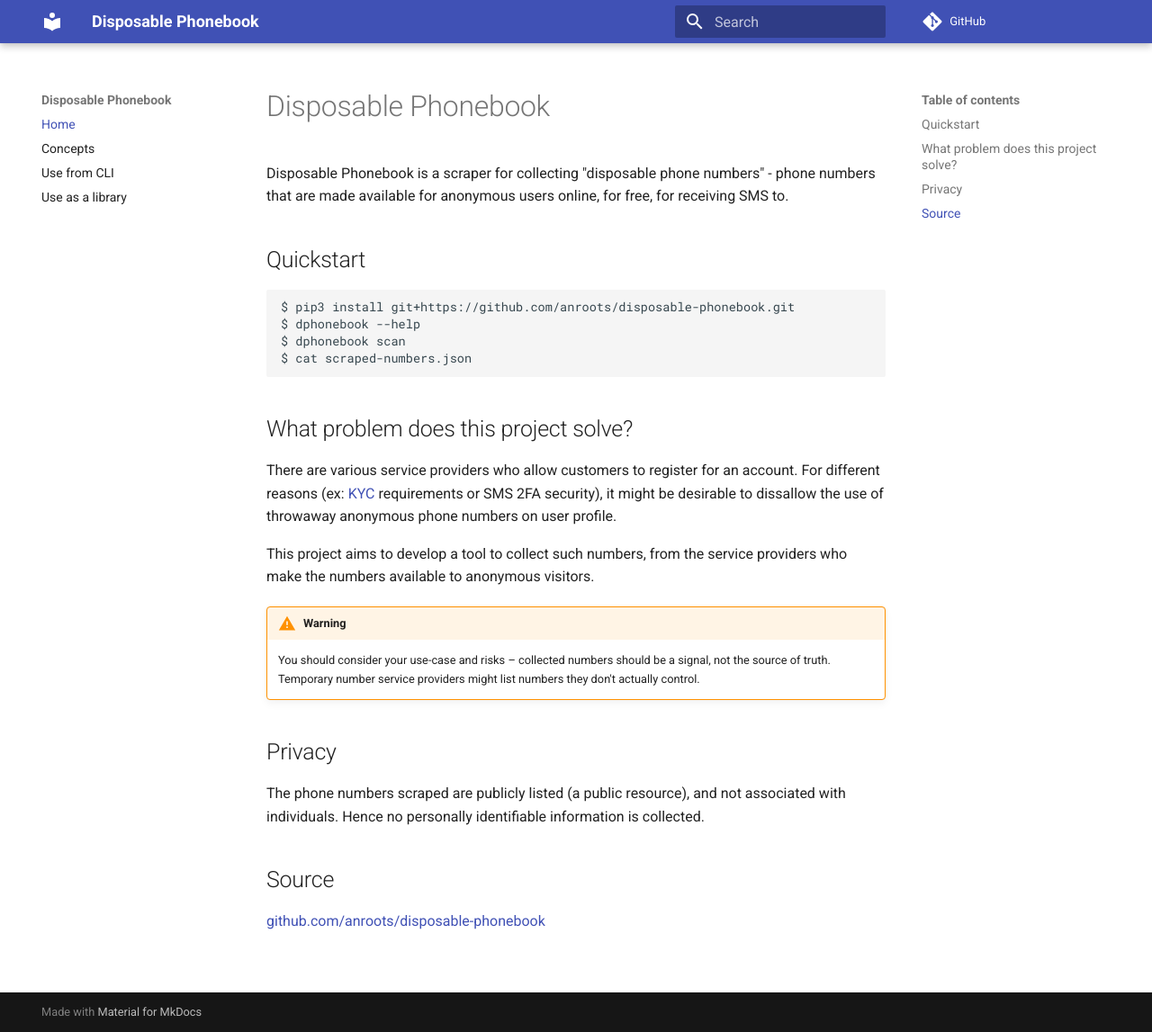
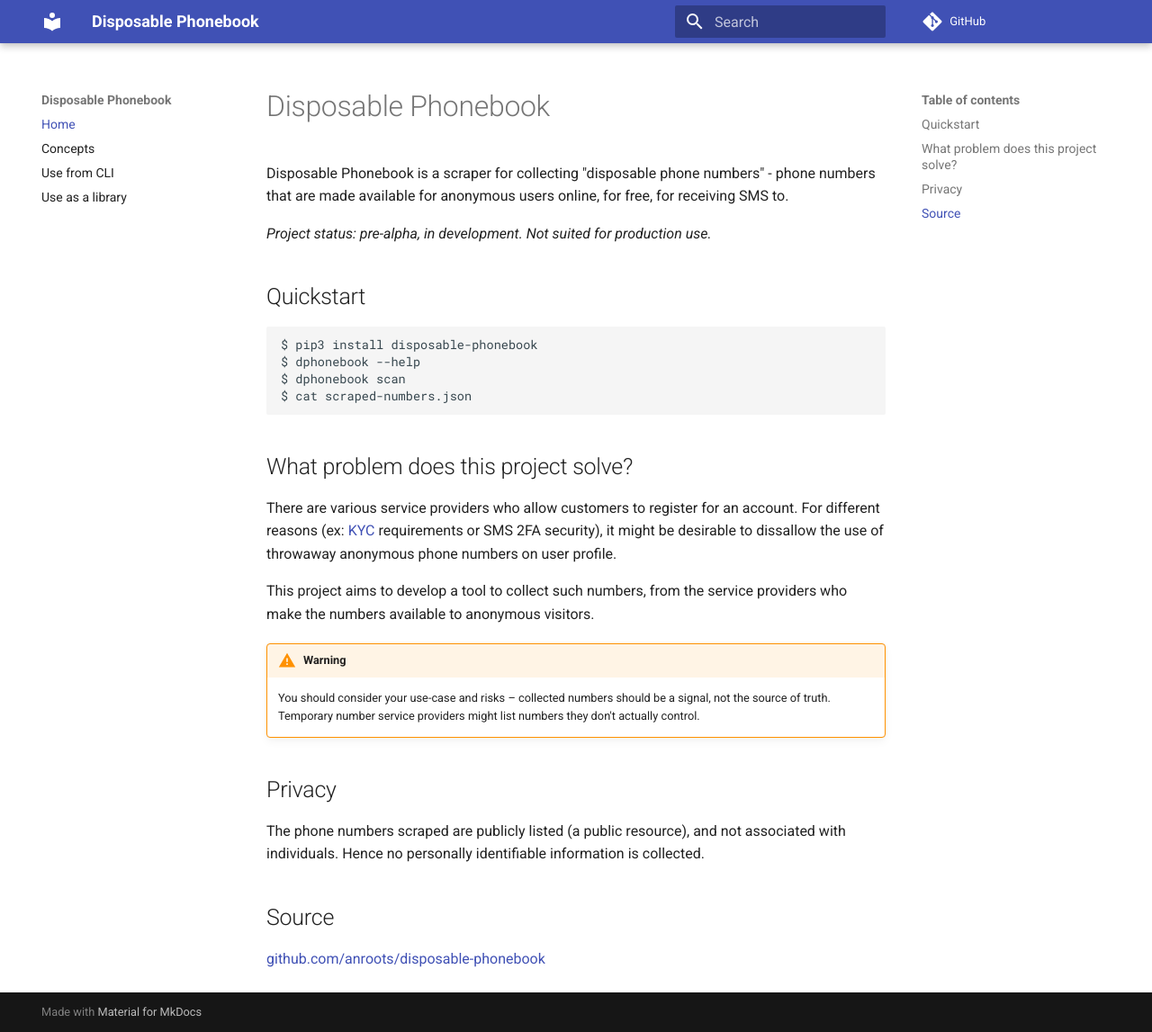
Before and after one commit to anroots/disposable-phonebook, an MkDocs documentation site: the page built from docs/index.md, in a window 1280 px wide and 1147 px high. Shown: the whole window at 90% size. Built offline with MkDocs 1.6.1 and Material for MkDocs 9.7.7, drawn with Linux system fonts in a browser that asks for light colours; comment, search, counter and statistics services are not loaded.

Commit message:
Update pip install instructions

````diff
--- a/docs/index.md
+++ b/docs/index.md
@@ -3,10 +3,12 @@
 Disposable Phonebook is a scraper for collecting "disposable phone numbers" -
 phone numbers that are made available for anonymous users online, for free, for receiving SMS to.
 
+_Project status: pre-alpha, in development. Not suited for production use._
+
 ## Quickstart
 
 ``` bash
-$ pip3 install git+https://github.com/anroots/disposable-phonebook.git
+$ pip3 install disposable-phonebook
 $ dphonebook --help
 $ dphonebook scan
 $ cat scraped-numbers.json
````
Also changed, not shown: README.md (+2 -2 lines), setup.py (+8 -0 lines).
